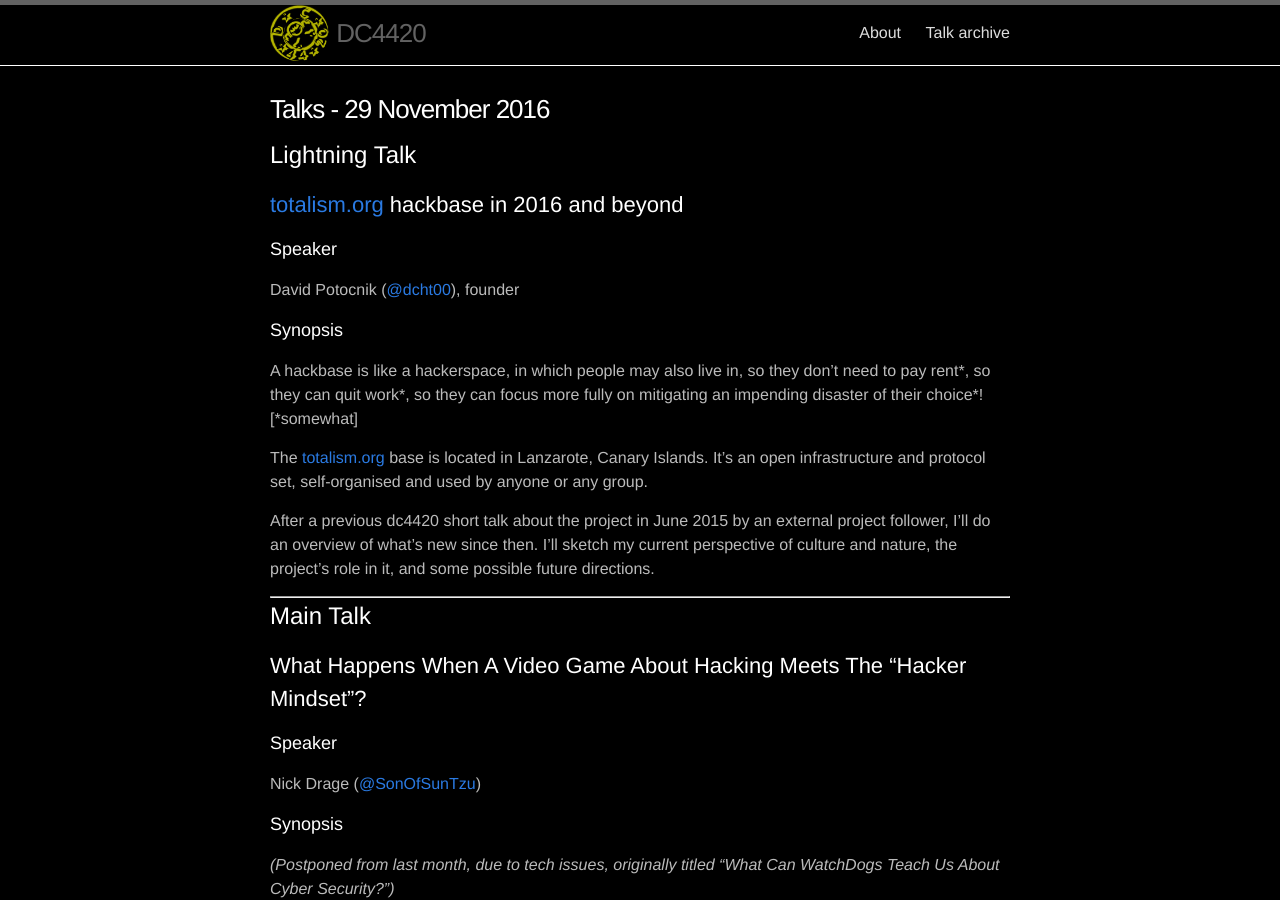
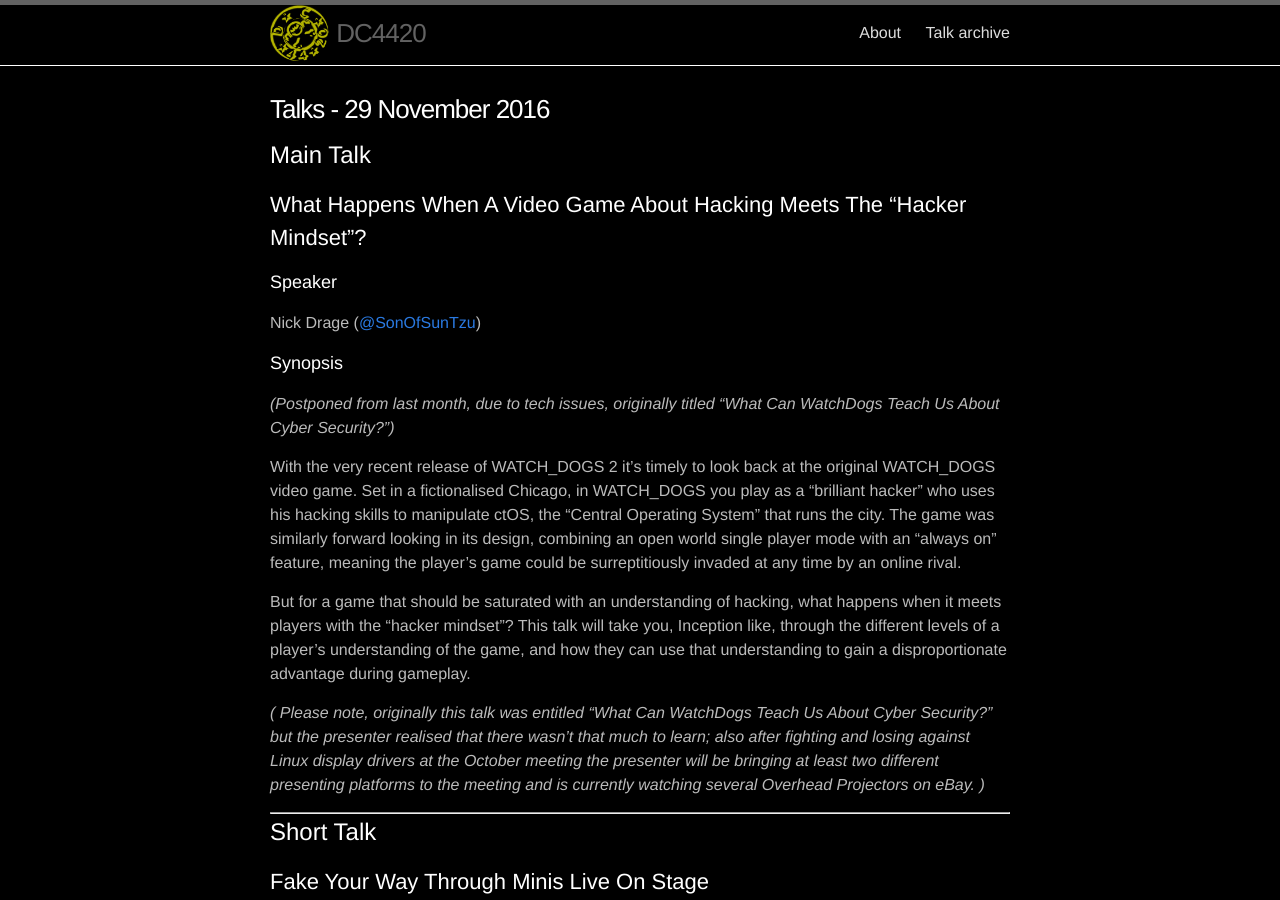
Before and after one commit to dc4420/website, a Jekyll site: the page built from _posts/2016-11-29-talks.markdown, in a window 1280 px wide and 900 px high. Built offline with Jekyll 4.4.1, drawn with Linux system fonts in a browser that asks for light colours; nearby versions of some CDN libraries.

Commit message:
Lightning talk removed due to illness

```diff
--- a/_posts/2016-11-29-talks.markdown
+++ b/_posts/2016-11-29-talks.markdown
@@ -4,24 +4,6 @@
 pubdate: 2016-11-23 03:00:00
 categories: talk
 ---
-
-# Lightning Talk
-
-## [totalism.org](http://totalism.org/) hackbase in 2016 and beyond
-
-### Speaker
-
-David Potocnik ([@dcht00](https://twitter.com/dcht00)), founder
-
-### Synopsis
-
-A hackbase is like a hackerspace, in which people may also live in, so they don't need to pay rent\*, so they can quit work\*, so they can focus more fully on mitigating an impending disaster of their choice\*! [\*somewhat]
-
-The [totalism.org](http://totalism.org/) base is located in Lanzarote, Canary Islands. It's an open infrastructure and protocol set, self-organised and used by anyone or any group.
-
-After a previous dc4420 short talk about the project in June 2015 by an external project follower, I'll do an overview of what's new since then. I'll sketch my current perspective of culture and nature, the project's role in it, and some possible future directions.
-
-<hr>
 
 # Main Talk
 
```
